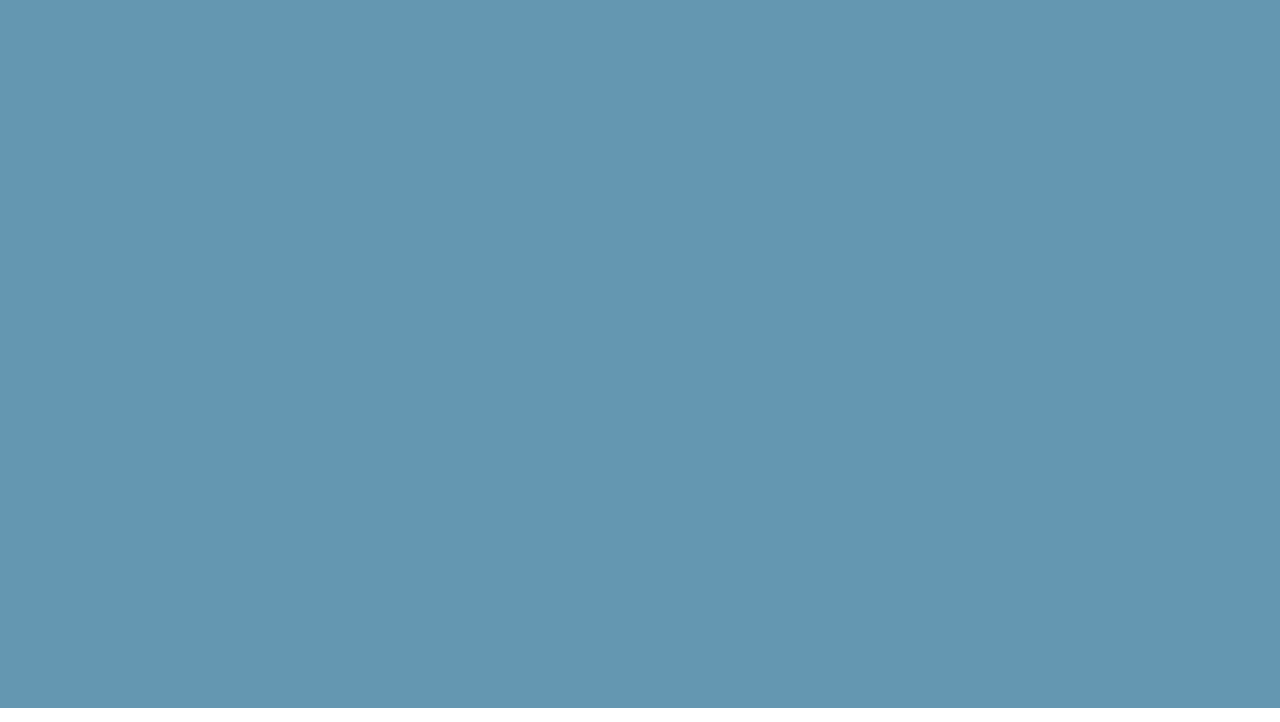
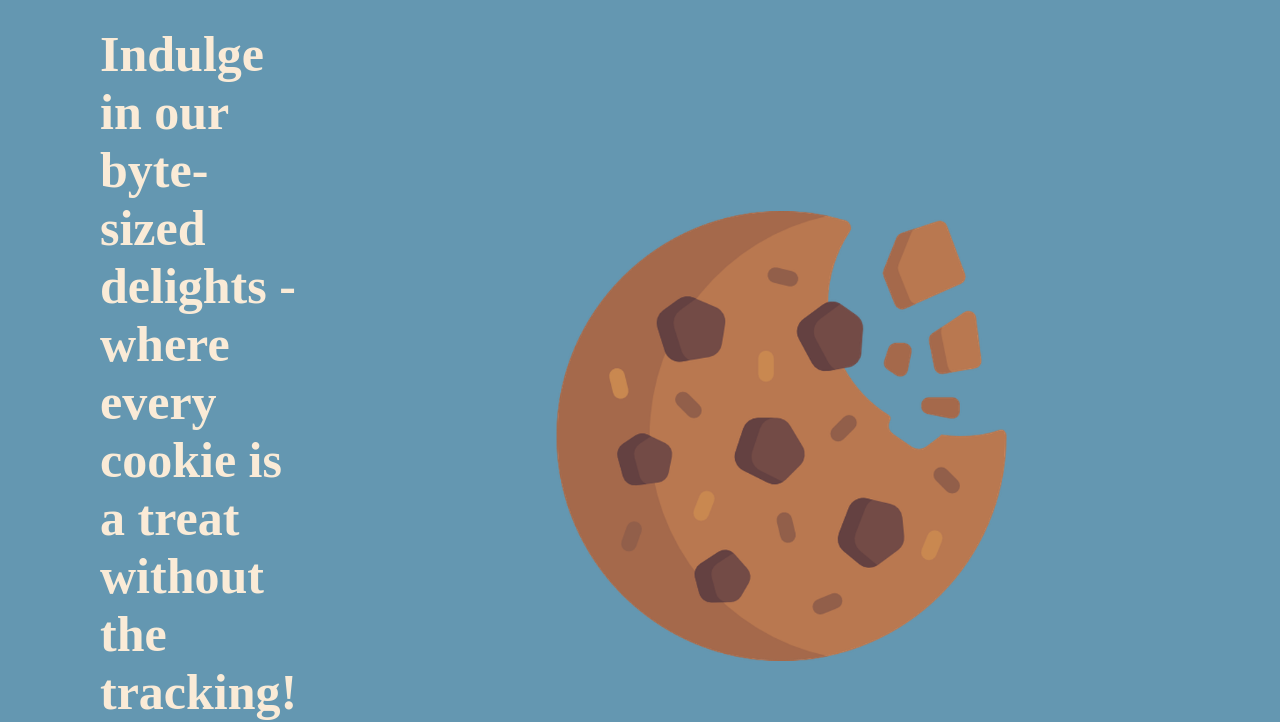
Before and after one commit to arthvm/restaurant-page, a website built with webpack: page src/index.html in a window 1280 px wide. Shown: the part 92-814 px from the top of the page. Built offline with nearby package versions, Linux system fonts and the light colour scheme.

Commit message:
Add home tab elements
This commit adds the home tab elements to the page when the user is at
the tab. It also adds a function that clears the main div before calling
the next tab elements.

```diff
--- /dev/null
+++ b/src/home.js
@@ -0,0 +1,55 @@
+import "./style.css";
+import cookieImg from "./img/cookie-img.png";
+
+const handleDivs = function () {
+  const contentDiv = document.getElementById("main");
+
+  const textDiv = document.createElement("div");
+  textDiv.setAttribute("id", "hero-content");
+
+  const imageDiv = document.createElement("div");
+  imageDiv.setAttribute("id", "hero-img");
+
+  contentDiv.appendChild(textDiv);
+  contentDiv.appendChild(imageDiv);
+};
+
+const handleText = function () {
+  const heroDiv = document.getElementById("hero-content");
+
+  const heroText = document.createElement("h3");
+  heroText.classList.add("hero-text");
+  heroText.textContent =
+    "Indulge in our byte-sized delights - where every cookie is a treat without the tracking!";
+
+  heroDiv.appendChild(heroText);
+};
+
+const handleImage = function () {
+  const imgDiv = document.getElementById("hero-img");
+
+  const heroImg = new Image();
+  heroImg.classList.add("cookie-img");
+  heroImg.src = cookieImg;
+
+  imgDiv.appendChild(heroImg);
+};
+
+const handleBtn = function () {
+  const heroDiv = document.getElementById("hero-content");
+
+  const heroBtn = document.createElement("button");
+  heroBtn.classList.add("hero-btn");
+  heroBtn.textContent = "Order Now!";
+
+  heroDiv.appendChild(heroBtn);
+};
+
+const homeTab = function () {
+  handleDivs();
+  handleText();
+  handleBtn();
+  handleImage();
+};
+
+export default homeTab;
--- a/src/index.js
+++ b/src/index.js
@@ -1,4 +1,5 @@
 import "./style.css";
+import homeTab from "./home.js";
 
 const handleTitle = function () {
   const pageTitle = document.createElement("div");
@@ -66,9 +67,11 @@ const handleTabSelection = function (tab) {
 };
 
 const handleTabSwitching = function (tab) {
+  clearMainDiv();
+
   switch (tab.id) {
     case "home-tab":
-      console.log("On Home Tab");
+      homeTab();
       break;
 
     case "menu-tab":
@@ -78,6 +81,14 @@ const handleTabSwitching = function (tab) {
     case "about-tab":
       console.log("On About Tab");
       break;
+  }
+};
+
+const clearMainDiv = function () {
+  const mainDiv = document.getElementById("main");
+
+  while (mainDiv.firstChild) {
+    mainDiv.removeChild(mainDiv.lastChild);
   }
 };
 
--- a/src/style.css
+++ b/src/style.css
@@ -67,5 +67,54 @@ body,
 
 #main {
   grid-area: main;
+  padding: 20px 50px;
+  display: grid;
+  grid-template-rows: 3fr 1fr;
+  grid-template-columns: 2fr 2fr;
+  grid-template-areas:
+    "prime fill"
+    "prime fill";
   background-color: #6497b1;
 }
+
+#hero-content {
+  grid-area: prime;
+  display: flex;
+  flex-direction: column;
+  justify-content: center;
+  gap: 60px;
+}
+
+.hero-text {
+  padding: 0px 20px;
+  margin-left: 30px;
+  font-size: 50px;
+}
+
+.hero-btn {
+  border: 1px solid antiquewhite;
+  border-radius: 8px;
+  background-color: #6497b1;
+  margin-left: 80px;
+  width: 180px;
+  padding: 20px;
+  font-size: 20px;
+  font-weight: bold;
+  color: antiquewhite;
+}
+
+#hero-img {
+  grid-area: fill;
+  display: flex;
+  justify-content: center;
+  align-items: center;
+  padding: 20px;
+}
+
+.cookie-img {
+  height: 450px;
+}
+
+#hero-img {
+  grid-area: fill;
+}
--- a/webpack.config.js
+++ b/webpack.config.js
@@ -14,6 +14,10 @@ module.exports = {
         test: /\.css$/i,
         use: ["style-loader", "css-loader"],
       },
+      {
+        test: /\.(png|svg|jpg|jpeg|gif)$/i,
+        type: "asset/resource",
+      },
     ],
   },
   devtool: "inline-source-map",
```
Also changed, not shown: dist/1069630be00886d9bc9e.png (added), dist/bundle.js, src/img/cookie-img.png (added).
